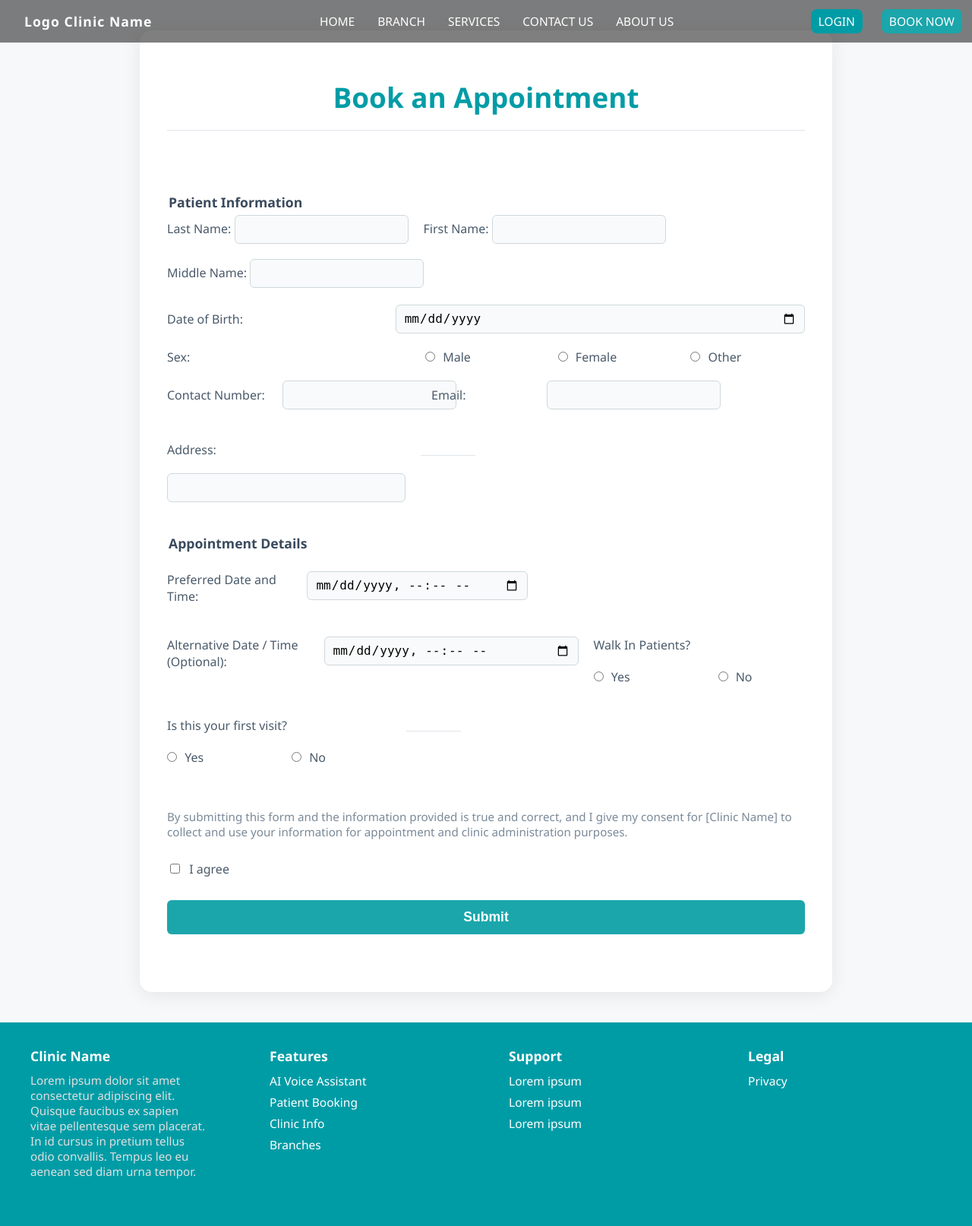
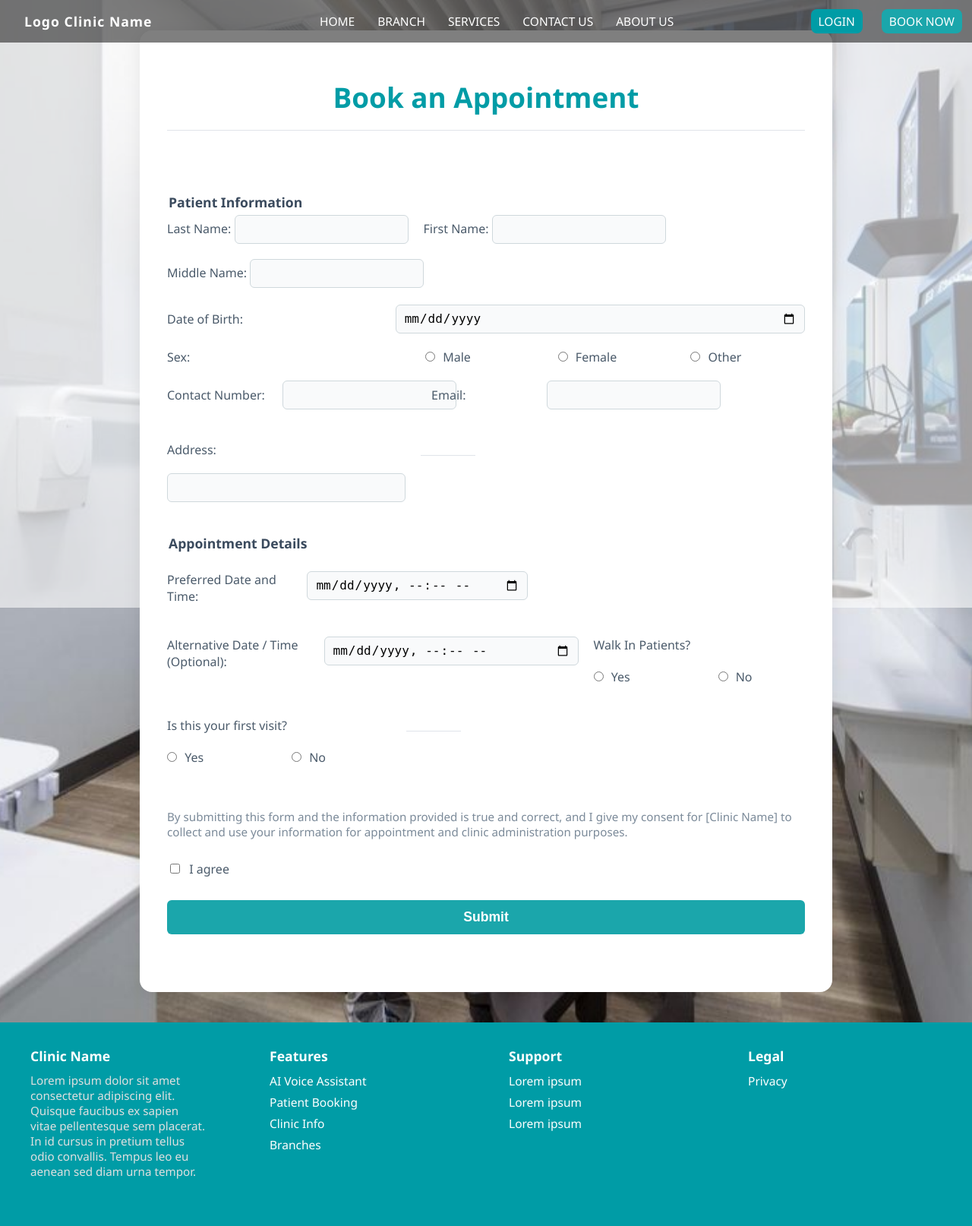
Before and after one commit to Bau0209/Teethnology, a Python web app: template app/templates/main_website/form.html in a window 1280 px wide. Shown: the whole page at 76% size. Run offline with Jinja, Linux system fonts and the light colour scheme; the template is opened without the code that fills it, so the values that code supplies are empty.

Commit message:
add the background for form.html

```diff
--- a/app/static/css/form.css
+++ b/app/static/css/form.css
@@ -4,9 +4,20 @@
     justify-content: center;
     align-items: flex-start;
     padding: 40px 0;
-    background: #f7f8fa;
+    background: url('../../static/images/BG\ IN\ CALENDAR.jpg') no-repeat center center;
+    background-size: cover;
+    min-height: 100vh;
 }
 
+.appointment-form::before {
+    content: "";
+    position: fixed;
+    top: 0; left: 0; right: 0; bottom: 0;
+    background: rgba(255,255,255,0.6);
+    width: 100vw;
+    height: 100vh;
+    z-index: 0;
+}
 .appointment-form-container {
     background: #fff;
     padding: 32px 36px;
@@ -14,6 +25,7 @@
     box-shadow: 0 4px 24px rgba(0,0,0,0.08);
     max-width: 840px;
     width: 100%;
+    z-index: 1;
 }
 
 .appointment-form-container h2 {
```
